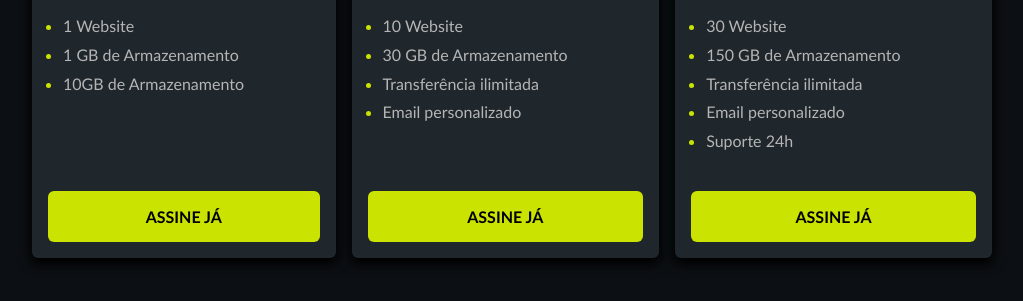
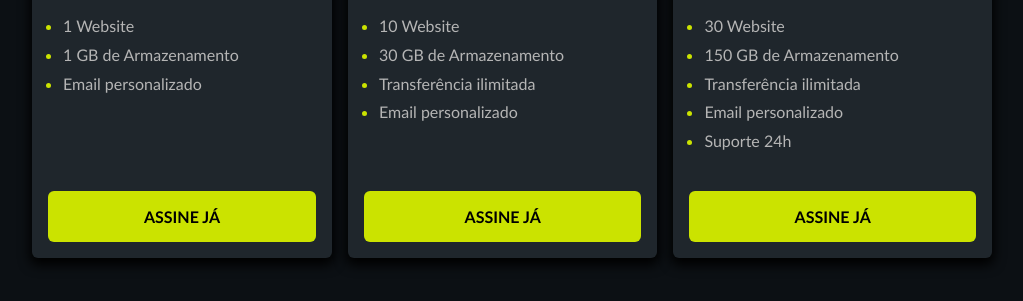
Before and after one commit to santanadegustavo/Plano, a plain HTML site: page index.html in a window 1280 px wide. Shown: the part 369-670 px from the top of the page, without its empty margins (128-1151 px from the left). Drawn offline with Linux system fonts and the light colour scheme.

Commit message:
mudança

```diff
--- a/index.html
+++ b/index.html
@@ -31,7 +31,7 @@
             <ul class="pricing-plan__features">
                 <li>1 Website</li>
                 <li>1 GB de Armazenamento</li>
-                <li>10GB de Armazenamento</li>
+                <li>Email personalizado</li>
             </ul>
             <a href="#" class="pricing-plan__cta">Assine Já</a>
         </div>
```
